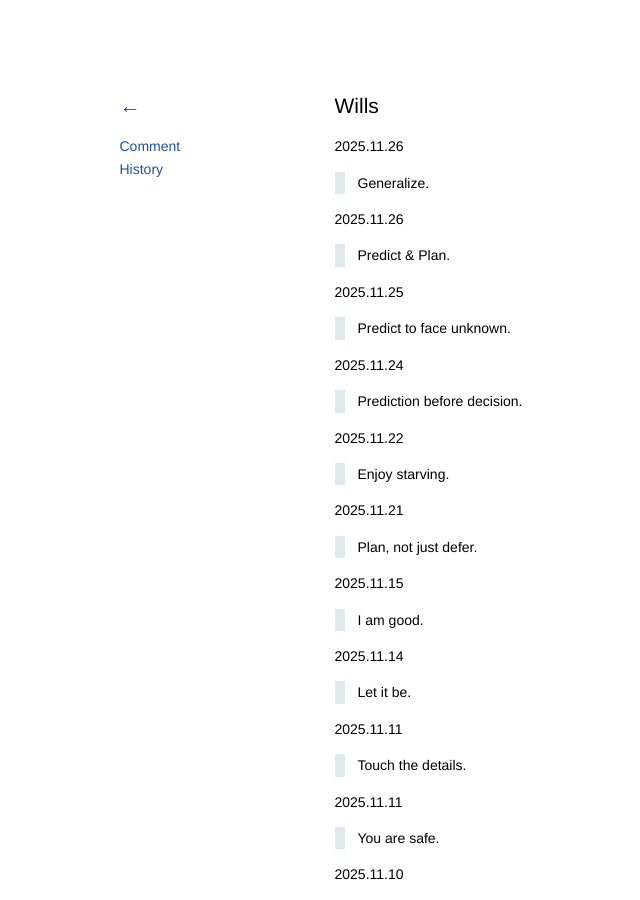
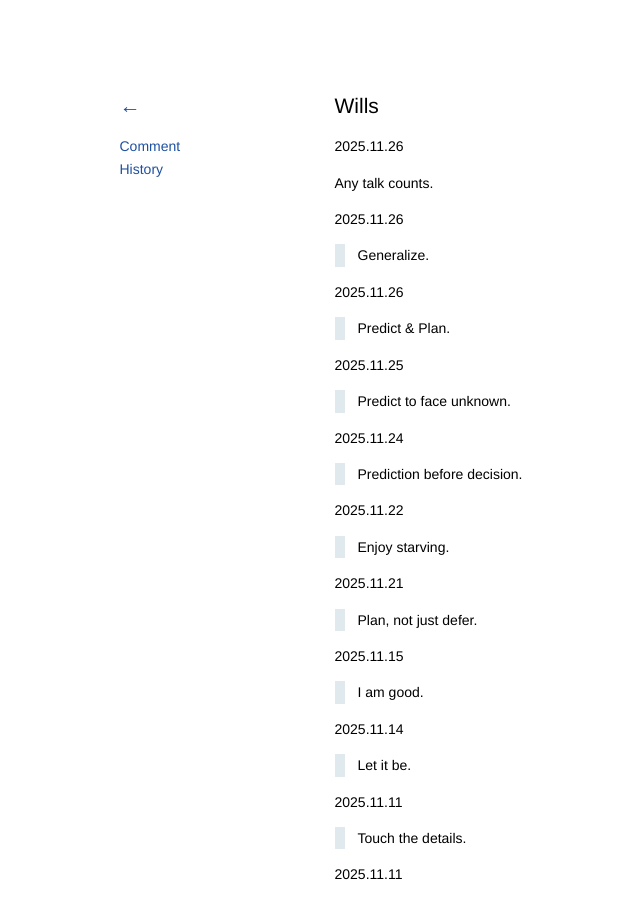
Before and after one commit to kidlj/awei, a Jekyll site: the page built from _wiki/wills.md, in a window 1280 px wide and 900 px high. Shown: the whole window, without its empty margins (13-653 px from the left). Built offline with Jekyll 4.4.1, drawn with Linux system fonts in a browser that asks for light colours.

Commit message:
update wills

```diff
--- a/_wiki/wills.md
+++ b/_wiki/wills.md
@@ -1,6 +1,10 @@
 ---
 title: Wills
 ---
+
+2025.11.26
+
+Any talk counts.
 
 2025.11.26
 
```
